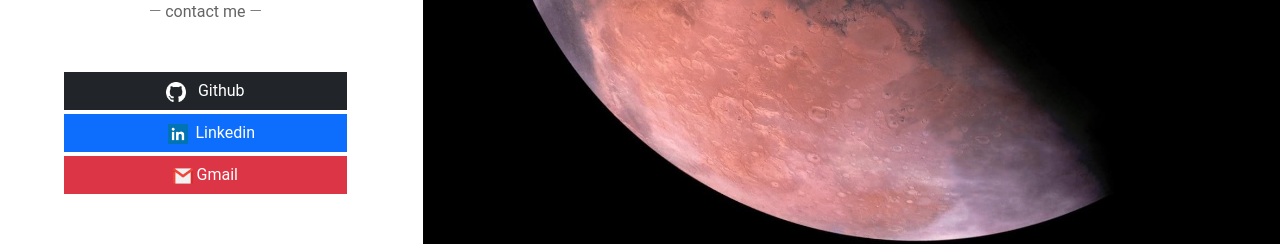
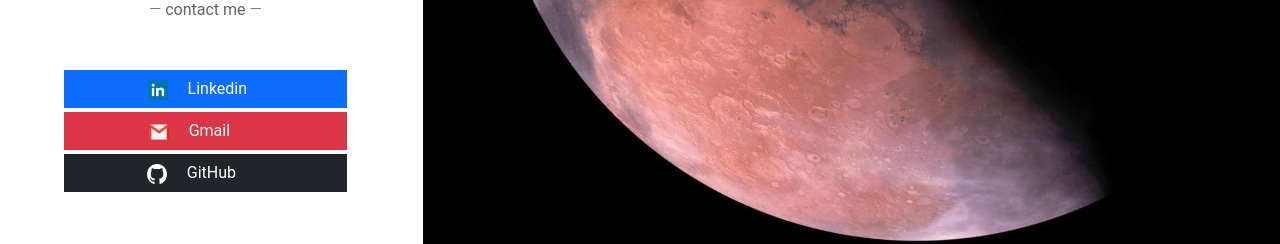
Before and after one commit to Lebackrobot/apod-frontend, a React (Create React App) app: page / in a window 1280 px wide. Shown: the part 553-797 px from the top of the page. Built offline with nearby package versions, Linux system fonts and the light colour scheme.

Commit message:
🛠️ refactor: MailSocialMedia component

```diff
--- a/src/App.js
+++ b/src/App.js
@@ -1,15 +1,14 @@
 import './App.css';
+import 'bootstrap/dist/css/bootstrap.min.css'
+
+import nasaUrl from './images/nasa-logo.png'
 
 import MailerForm from './components/MailForm/MailerForm'
-import { Container, Col, Row, Button } from 'react-bootstrap'
-import 'bootstrap/dist/css/bootstrap.min.css'
-
-import NasaUrl from './images/nasa-logo.png'
-import gmailIcon from './images/gmail-icon.png'
-import linkedinIcon from './images/linkedin-icon.jpeg'
-import githubIcon from './images/github-icon.png'
+import { Container, Col, Row } from 'react-bootstrap'
 
 import MailerHeader from './components/MailHeader/MailHeader'
+import MailSocialMedia from './components/MailSocialMedia/MailSocialMedia'
+import MailContact from './components/MailContact/MailContact';
 
 const App = () => {
   return (
@@ -18,7 +17,7 @@ const App = () => {
         <Col lg={4} className='d-flex align-items-center justify-content-center p-custom'>
           <Container>
 
-            <MailerHeader className='mb-5 pb-2' subtitle={"Receive daily in your email photos provided by NASA's API, APOD."} imageUrl={NasaUrl}>
+            <MailerHeader className='mb-5 pb-2' subtitle={"Receive daily in your email photos provided by NASA's API, APOD."} imageUrl={nasaUrl}>
               Astronomy Picture of The Day
             </MailerHeader>
 
@@ -26,22 +25,11 @@ const App = () => {
 
             <Col>
               <Row className='d-flex align-items-center justify-content-center'>
-                <span className='subtext mt-5 mb-5 d-flex align-items-center justify-content-center'>
-                  &mdash;&nbsp;<strong> contact me </strong>&nbsp;&mdash;
-                </span>
+                <MailContact></MailContact>
 
-                <Button href='https://github.com/Lebackrobot' variant='dark' className='mb-1'>
-                  <img src={githubIcon} width='20'></img>&nbsp;&nbsp;
-                  Github
-                  </Button>
-
-                <Button href='https://www.linkedin.com/in/pedro-fernandes-b72a8516b/' className='mb-1'>
-                  &nbsp;&nbsp;&nbsp;<img src={linkedinIcon} width='20'></img>&nbsp;
-                  Linkedin
-                </Button>
-
-                <Button href='malto:dr.pedrofernades@gmail.com' variant='danger' cassName='mb-1'>
-                  <img src={gmailIcon} width='20'></img>&nbsp;Gmail</Button>
+                <MailSocialMedia socialMedia='linkedin'> Linkedin </MailSocialMedia>
+                <MailSocialMedia socialMedia='gmail'> Gmail </MailSocialMedia>
+                <MailSocialMedia socialMedia='github'> GitHub </MailSocialMedia>
               </Row>
             </Col>
           </Container>
--- /dev/null
+++ b/src/components/MailContact/MailContact.component.css
@@ -0,0 +1,4 @@
+.subtitle {
+    color: #656464;
+    font-weight: 300;
+}
--- /dev/null
+++ b/src/components/MailContact/MailContact.jsx
@@ -0,0 +1,14 @@
+import 'bootstrap/dist/css/bootstrap.min.css'
+import styles from './MailContact.component.css'
+
+const MailContact = () => {
+    return (
+        <span className='subtext mt-5 mb-5 d-flex align-items-center justify-content-center'>
+            &mdash;&nbsp;
+            <strong className={styles.subtitle}> contact me </strong>
+            &nbsp;&mdash;
+        </span>
+    )
+}
+
+export default MailContact
--- a/src/components/MailHeader/MailHeader.jsx
+++ b/src/components/MailHeader/MailHeader.jsx
@@ -6,7 +6,7 @@ import styles from './MailHeader.module.css'
 const MailerHeader = ({ children, subtitle, imageUrl }) => {
     return (
         <Row className='justify-content-center mb-5 pb-2'>
-            <img src={imageUrl} className={styles.imageLg} alt='Nasa icon image'/>
+            <img src={imageUrl} className={styles.imageLg} alt='Nasa icon'/>
             <h4>{ children }</h4>
             <span className={styles.subtitle}>{ subtitle }</span>
         </Row>
--- /dev/null
+++ b/src/components/MailSocialMedia/MailSocialMedia.jsx
@@ -0,0 +1,34 @@
+
+    import { Button } from 'react-bootstrap'
+    import 'bootstrap/dist/css/bootstrap.min.css'
+
+    import gmailUrl from './../../images/gmail-icon.png'
+    import linkedinUrl from './../../images/linkedin-icon.jpeg'
+    import githubUrl from './../../images/github-icon.png'
+
+    import styles from './MailSocialMedia.module.css'
+
+    const MailSocialMedia = ({ children, socialMedia }) => {
+        console.log(gmailUrl)
+
+        const imageUrl = { 'gmail': gmailUrl, 'linkedin': linkedinUrl, 'github': githubUrl }[socialMedia]
+        const socialUrl = { 'gmail': 'malto:dr.pedrofernades@gmail.com', 'linkedin': 'https://www.linkedin.com/in/pedro-fernandes-b72a8516b', 'github': 'https://github.com/Lebackrobot' }[socialMedia]
+        const variant = { 'gmail': 'danger', 'linkedin': 'primary', 'github': 'dark'}[socialMedia]
+
+        const nbsps = { 'gmail': 3, 'linkedin': 0, 'github': 2 }[socialMedia]
+        const spaces = Array.from({ length: nbsps }, (_, i) => i)
+
+        return (
+            <Button href={socialUrl} variant={variant} target='_blank' className='mb-1'>
+                <img src={imageUrl} className={styles.socialMediaImage} alt='Social media icon'></img>
+                <span className='m-3'>
+                    { children }
+                    {spaces.map((index) => (
+                        <span key={index}>&nbsp;</span>
+                    ))}
+                </span>
+            </Button>
+        )
+    }
+
+    export default MailSocialMedia
--- /dev/null
+++ b/src/components/MailSocialMedia/MailSocialMedia.module.css
@@ -0,0 +1,3 @@
+.socialMediaImage {
+    width: 20px
+}
```
Also changed, not shown: src/components/MailForm/MailerForm.css (renamed from src/components/Form/MailerForm.css).
